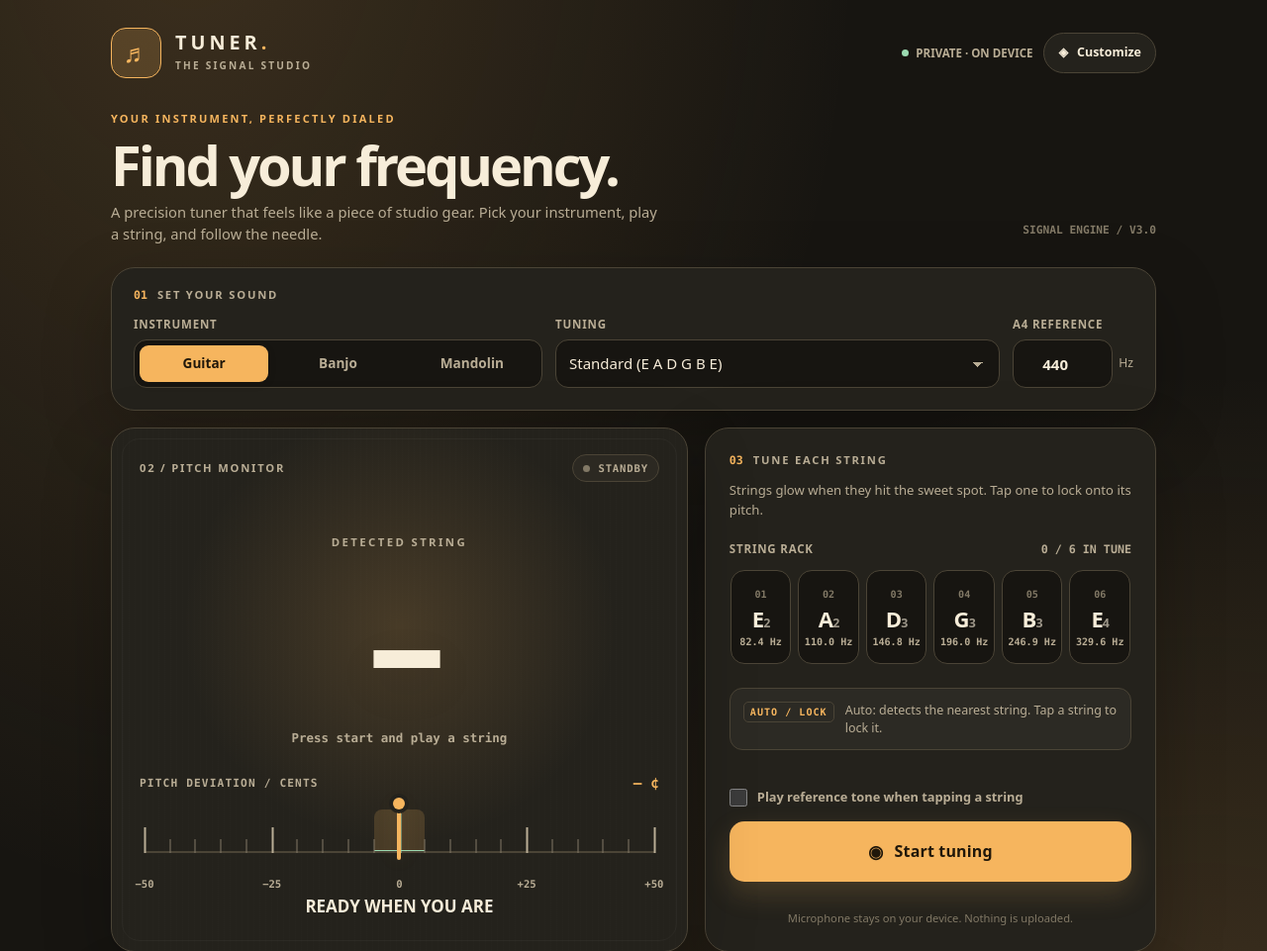
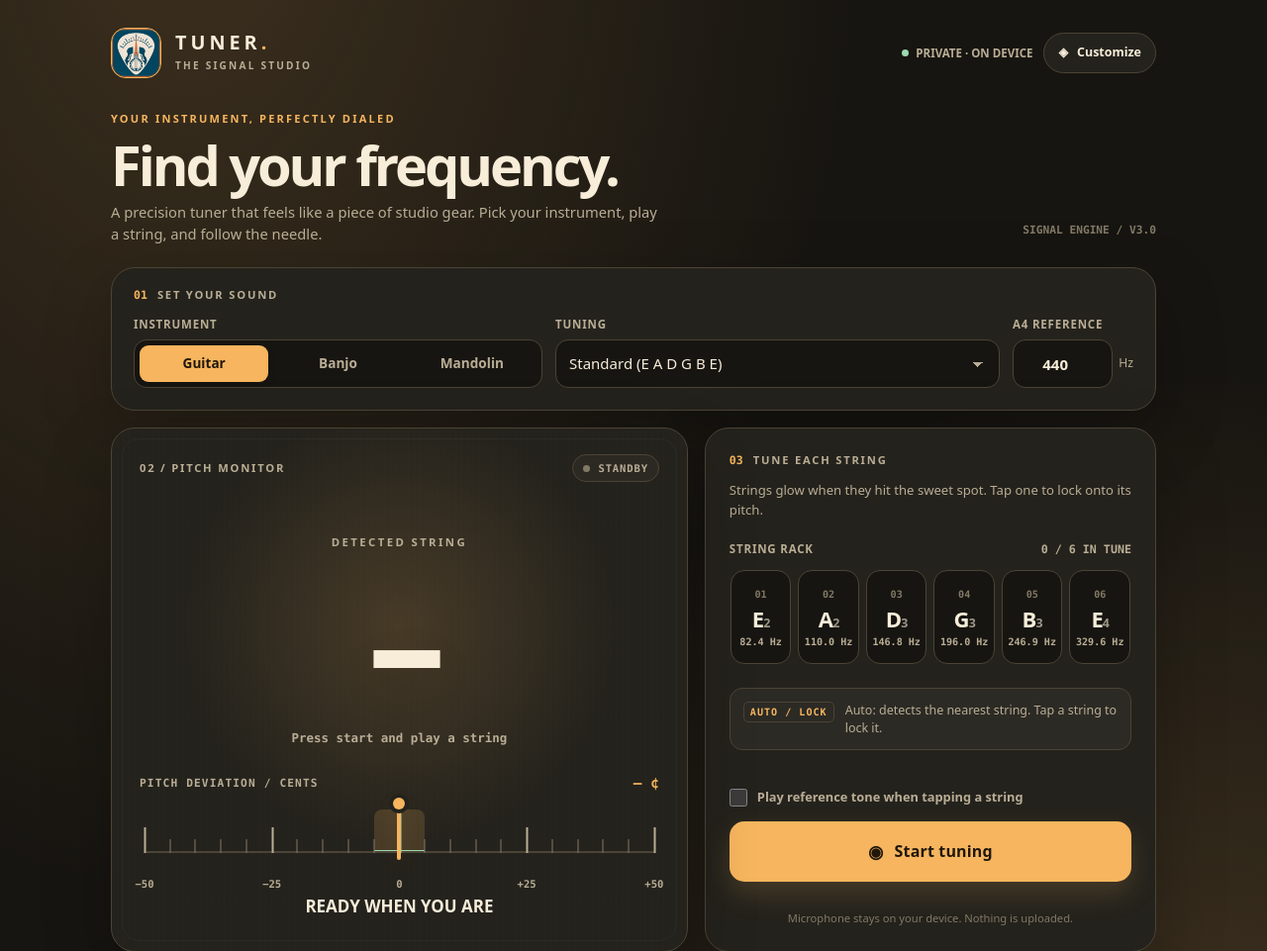
Before and after one commit to dreadcaptjames/tuner, a plain HTML site: page index.html in a window 1280 px wide. Shown: the top 961 px of the page at 99% size. Drawn offline with Linux system fonts and the light colour scheme.

Commit message:
Wire approved icon into tuner install metadata and app header

```diff
--- a/index.html
+++ b/index.html
@@ -10,8 +10,8 @@
 <meta name="apple-mobile-web-app-status-bar-style" content="black-translucent">
 <meta name="apple-mobile-web-app-title" content="Tuner">
 <link rel="manifest" href="manifest.webmanifest">
-<link rel="icon" href="icons/icon.svg?v=2" type="image/svg+xml">
-<link rel="apple-touch-icon" href="icons/apple-touch-icon.png?v=2">
+<link rel="icon" href="icons/icon.svg?v=3" type="image/svg+xml">
+<link rel="apple-touch-icon" href="icons/apple-touch-icon.png?v=3">
 <title>Tuner. — The Signal Studio</title>
 <style>
 
@@ -87,6 +87,7 @@
   .brand {display:flex;gap:14px;align-items:center;min-width:0}
   .brand-icon {width:51px;height:51px;display:grid;place-items:center;border:1px solid var(--accent);
     border-radius:15px;color:var(--accent);background:var(--glow);font-size:26px;flex-shrink:0}
+  .brand-icon img {width:100%;height:100%;object-fit:cover;border-radius:inherit;display:block}
   .brand-title {font-size:1.24rem;line-height:1.05;letter-spacing:.2em;font-weight:900}
   .brand-sub {display:block;color:var(--dim);font-size:.63rem;font-weight:750;letter-spacing:.22em;margin-top:6px;text-transform:uppercase}
   .top-tools {display:flex;gap:11px;align-items:center}
@@ -264,7 +265,7 @@
 <main class="shell">
   <header class="topbar">
     <div class="brand">
-      <div class="brand-icon" aria-hidden="true">♬</div>
+      <div class="brand-icon" aria-hidden="true"><img src="icons/icon-192.png?v=3" width="51" height="51" alt=""></div>
       <div><div class="brand-title">TUNER<span style="color:var(--accent)">.</span></div><span class="brand-sub">The signal studio</span></div>
     </div>
     <div class="top-tools">
```
